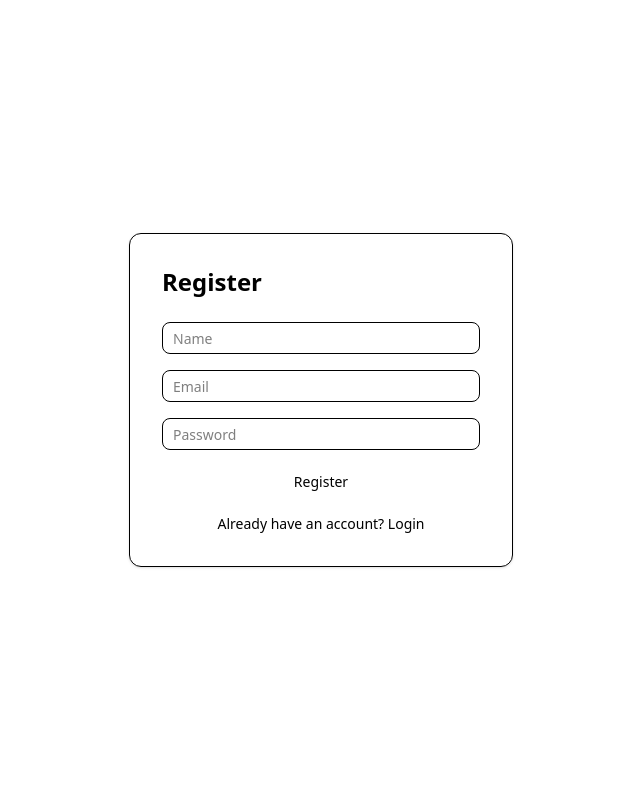
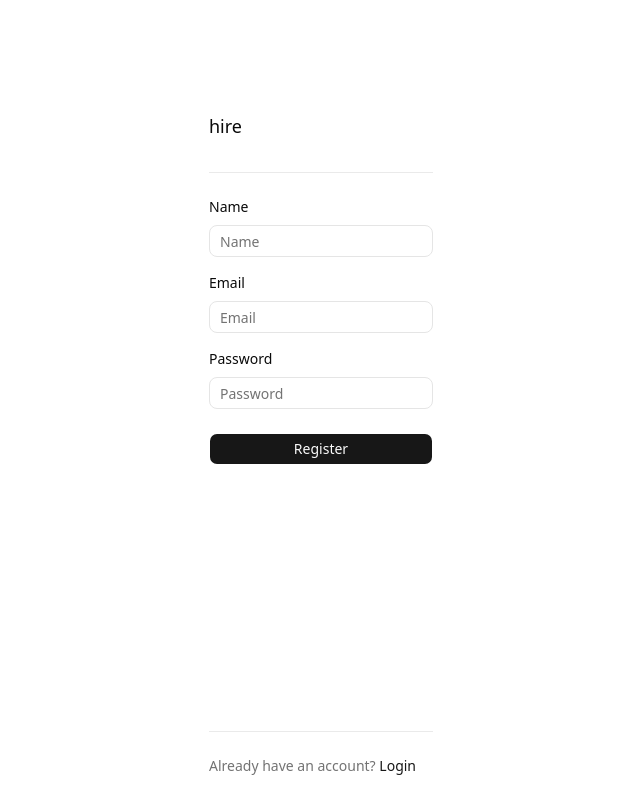
Before and after one commit to TejaswaHinduja/gigflow, a Next.js app in the folder frontend/: page /register in a window 1280 px wide. Shown: the whole page, without its empty margins (319-959 px from the left). Built offline with nearby package versions, Linux system fonts and the light colour scheme.

Commit message:
ui fixed mostly, need to add arrows in dropwdon icons, next todo debounce,csv

```diff
--- a/frontend/app/globals.css
+++ b/frontend/app/globals.css
@@ -3,3 +3,42 @@
 @import "shadcn/tailwind.css";
 
 @custom-variant dark (&:is(.dark *));
+
+@theme inline {
+  --color-background: oklch(1 0 0);
+  --color-foreground: oklch(0.145 0 0);
+  --color-card: oklch(1 0 0);
+  --color-card-foreground: oklch(0.145 0 0);
+  --color-popover: oklch(1 0 0);
+  --color-popover-foreground: oklch(0.145 0 0);
+  --color-primary: oklch(0.205 0 0);
+  --color-primary-foreground: oklch(0.985 0 0);
+  --color-secondary: oklch(0.97 0 0);
+  --color-secondary-foreground: oklch(0.205 0 0);
+  --color-muted: oklch(0.97 0 0);
+  --color-muted-foreground: oklch(0.556 0 0);
+  --color-accent: oklch(0.97 0 0);
+  --color-accent-foreground: oklch(0.205 0 0);
+  --color-destructive: oklch(0.577 0.245 27.325);
+  --color-border: oklch(0.922 0 0);
+  --color-input: oklch(0.922 0 0);
+  --color-ring: oklch(0.708 0 0);
+  --radius-sm: 0.25rem;
+  --radius-md: 0.375rem;
+  --radius-lg: 0.5rem;
+  --radius-xl: 0.75rem;
+}
+
+body {
+  background-color: var(--color-background);
+  color: var(--color-foreground);
+}
+
+@layer base {
+  * {
+    @apply border-border outline-ring/50;
+  }
+  body {
+    @apply bg-background text-foreground;
+  }
+}
--- a/frontend/app/login/page.tsx
+++ b/frontend/app/login/page.tsx
@@ -36,34 +36,48 @@ export default function LoginPage() {
   }
 
   return (
-    <div className="min-h-screen flex items-center justify-center ">
-      <div className="bg-card text-card-foreground rounded-xl p-8 w-full max-w-sm border border-border shadow-sm">
-        <h1 className="text-2xl font-bold mb-6">Login</h1>
-        <form onSubmit={handleSubmit(onSubmit)} className="space-y-4">
-          <div>
+    <div className="flex flex-col items-start max-w-sm mx-auto h-dvh pt-4 md:pt-20">
+
+      <div className="flex items-center w-full py-8 border-b border-border/80">
+        <Link href="/" className="flex items-center gap-x-2">
+          <h1 className="text-lg font-medium">hire</h1>
+        </Link>
+      </div>
+
+      <form onSubmit={handleSubmit(onSubmit)} className="w-full flex flex-col gap-4 py-6">
+        <div className="flex flex-col gap-2 w-full">
+          <label htmlFor="email" className="text-sm">Email</label>
           <Input
+            id="email"
             type="email"
             placeholder="Email"
+            className="w-full"
             {...register('email', { required: 'Email is required' })}
           />
-            {errors.email && <p className="text-destructive text-xs mt-1">{errors.email.message}</p>}
+          {errors.email && <p className="text-sm text-red-600">{errors.email.message}</p>}
         </div>
-          <div>
+
+        <div className="flex flex-col gap-2 w-full">
+          <label htmlFor="password" className="text-sm">Password</label>
           <Input
+            id="password"
             type="password"
             placeholder="Password"
+            className="w-full"
             {...register('password', { required: 'Password is required' })}
           />
-            {errors.password && <p className="text-destructive text-xs mt-1">{errors.password.message}</p>}
+          {errors.password && <p className="text-sm text-red-600">{errors.password.message}</p>}
         </div>
-          {errors.root && <p className="text-destructive text-sm">{errors.root.message}</p>}
-          <Button type="submit" className="w-full" disabled={isSubmitting}>
-            {isSubmitting ? 'Logging in...' : 'Login'}
-          </Button>
+
+        {errors.root && <p className="text-sm text-red-600">{errors.root.message}</p>}
+
+        <Button type="submit" className="w-full mt-2">{isSubmitting ? 'Logging in...' : 'Login'}</Button>
       </form>
-        <p className="mt-4 text-sm text-center text-muted-foreground">
+
+      <div className="flex items-start mt-auto border-t border-border/80 py-6 w-full">
+        <p className="text-sm text-muted-foreground">
           Don&apos;t have an account?{' '}
-          <Link href="/register" className="text-primary hover:underline">Register</Link>
+          <Link href="/register" className="text-primary">Register</Link>
         </p>
       </div>
     </div>
--- a/frontend/app/register/page.tsx
+++ b/frontend/app/register/page.tsx
@@ -36,41 +36,59 @@ export default function RegisterPage() {
   }
 
   return (
-    <div className="min-h-screen flex items-center justify-center">
-      <div className="bg-card text-card-foreground rounded-xl p-8 w-full max-w-sm border border-border shadow-sm">
-        <h1 className="text-2xl font-bold mb-6">Register</h1>
-        <form onSubmit={handleSubmit(onSubmit)} className="space-y-4">
-          <div>
+    <div className="flex flex-col items-start max-w-sm mx-auto h-dvh pt-4 md:pt-20">
+
+      <div className="flex items-center w-full py-8 border-b border-border/80">
+        <Link href="/" className="flex items-center gap-x-2">
+          <h1 className="text-lg font-medium">hire</h1>
+        </Link>
+      </div>
+
+      <form onSubmit={handleSubmit(onSubmit)} className="w-full flex flex-col gap-4 py-6">
+        <div className="flex flex-col gap-2 w-full">
+          <label htmlFor="name" className="text-sm">Name</label>
           <Input
+            id="name"
             placeholder="Name"
+            className="w-full"
             {...register('name', { required: 'Name is required' })}
           />
-            {errors.name && <p className="text-destructive text-xs mt-1">{errors.name.message}</p>}
+          {errors.name && <p className="text-sm text-red-600">{errors.name.message}</p>}
         </div>
-          <div>
+
+        <div className="flex flex-col gap-2 w-full">
+          <label htmlFor="email" className="text-sm">Email</label>
           <Input
+            id="email"
             type="email"
             placeholder="Email"
+            className="w-full"
             {...register('email', { required: 'Email is required' })}
           />
-            {errors.email && <p className=" text-xs mt-1">{errors.email.message}</p>}
+          {errors.email && <p className="text-sm text-red-600">{errors.email.message}</p>}
         </div>
-          <div>
+
+        <div className="flex flex-col gap-2 w-full">
+          <label htmlFor="password" className="text-sm">Password</label>
           <Input
+            id="password"
             type="password"
             placeholder="Password"
+            className="w-full"
             {...register('password', { required: 'Password is required', minLength: { value: 6, message: 'Minimum 6 characters' } })}
           />
-            {errors.password && <p className="text-destructive text-xs mt-1">{errors.password.message}</p>}
+          {errors.password && <p className="text-sm text-red-600">{errors.password.message}</p>}
         </div>
-          {errors.root && <p className="text-destructive text-sm">{errors.root.message}</p>}
-          <Button type="submit" className="w-full" disabled={isSubmitting}>
-            {isSubmitting ? 'Registering...' : 'Register'}
-          </Button>
+
+        {errors.root && <p className="text-sm text-red-600">{errors.root.message}</p>}
+
+        <Button type="submit" className="w-full mt-2" disabled={isSubmitting}>{isSubmitting ? 'Registering...' : 'Register'}</Button>
       </form>
-        <p className="mt-4 text-sm text-center text-muted-foreground">
+
+      <div className="flex items-start mt-auto border-t border-border/80 py-6 w-full">
+        <p className="text-sm text-muted-foreground">
           Already have an account?{' '}
-          <Link href="/login" className="text-primary hover:underline">Login</Link>
+          <Link href="/login" className="text-primary">Login</Link>
         </p>
       </div>
     </div>
```
Lines whose indentation alone changed are shown as unchanged.
